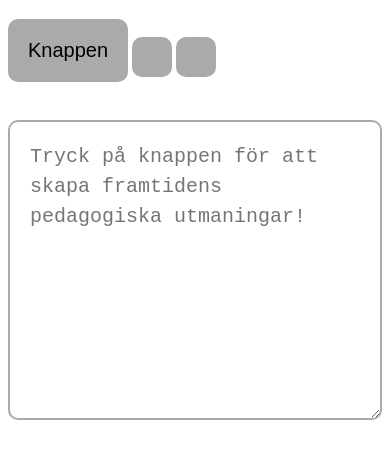
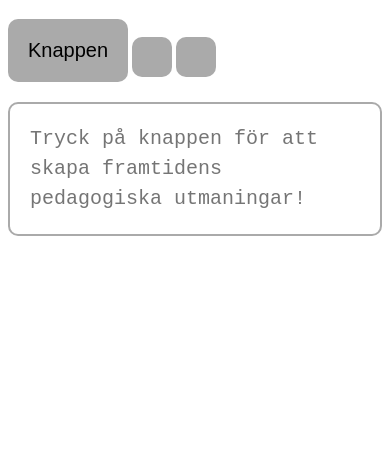
Before and after one commit to danielmartling/undervisningsutveckling, a plain HTML site: page index.html in a window 390 px wide. Shown: the part 61-520 px from the top of the page. Drawn offline with Linux system fonts and the light colour scheme; some icons are missing.

Commit message:
css, templates

```diff
--- a/js/dictionary.js
+++ b/js/dictionary.js
@@ -230,5 +230,9 @@ const templates = [
 
     () => `${randomize(substantiv, capitalize = true)}baserat lärande.`,
 
-    () => `${randomize([...metoder, ...substantiv], capitalize = true)} för ${randomize([...effekter, ...substantiv])}.`
+    () => `${randomize([...metoder, ...substantiv], capitalize = true)} för ${randomize([...effekter, ...substantiv])}.`,
+
+    () => `${randomize([...metoder, ...substantiv], capitalize = true)} för lärande.`,
+
+    () => `${randomize(verb, capitalize = true)} lärandet.`
 ]
--- a/style.css
+++ b/style.css
@@ -10,19 +10,13 @@ button {
 
 textarea {
     width: 100%;
-    height: 150px;
     box-sizing: border-box;
     padding: 20px;
     font-size: 20px;
     line-height: 1.5;
     border: 2px solid #aaaaaa;
     border-radius: 10px;
-    resize: vertical;
+    resize: none;
     margin: 20px 0;
+    field-sizing: content;
 }
-
-@media screen and (max-width: 1024px) {
-    textarea {
-        height: 300px;
-    }
-}
```
Also changed, not shown: index.html (+1 -2 lines).
